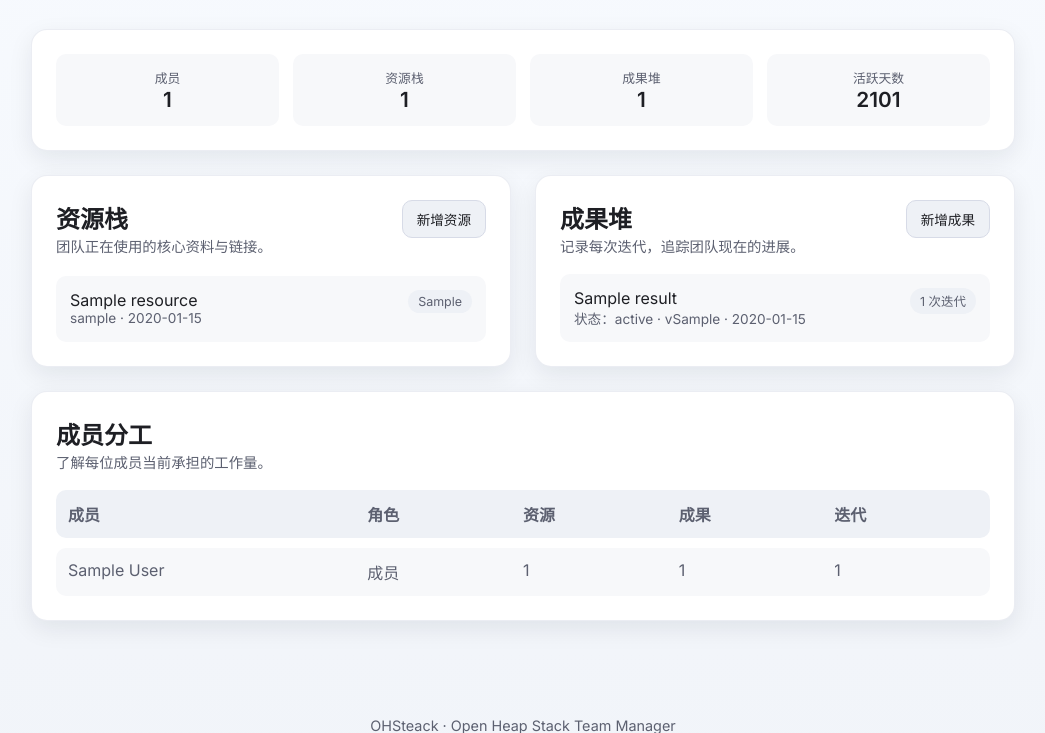
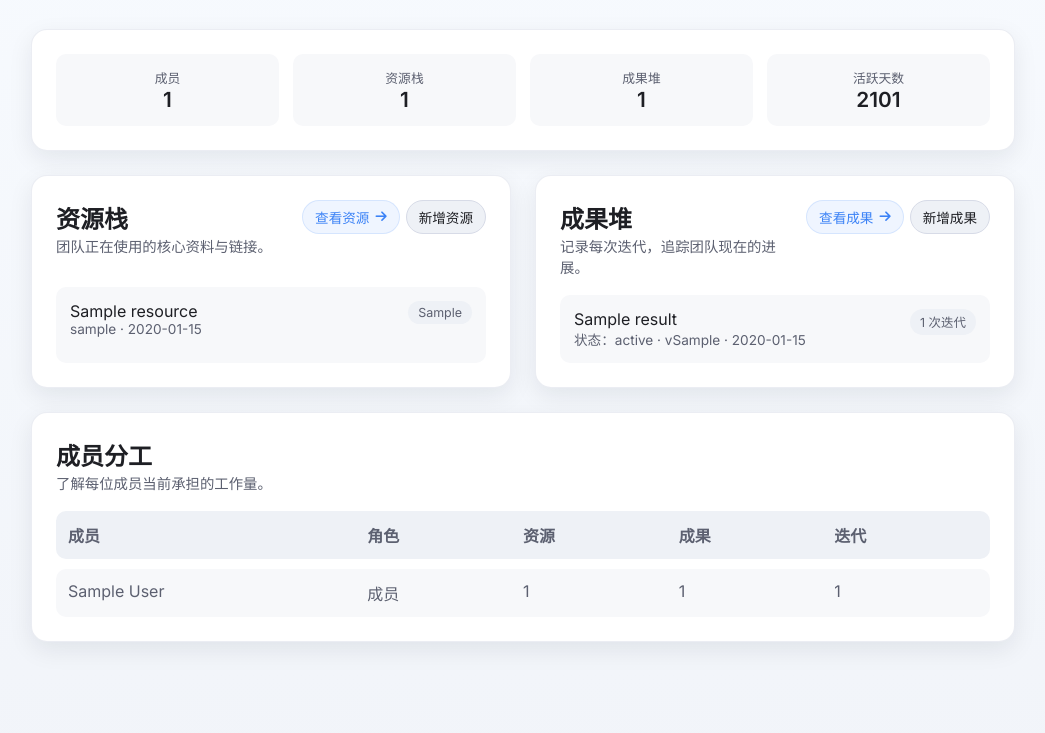
Before and after one commit to ErrDivine/OHSteack, a Flask app: page /team/1 in a window 1280 px wide. Shown: the part 243-976 px from the top of the page, without its empty margins (117-1162 px from the left). Run offline with Flask 3, Linux system fonts and the light colour scheme; a user stored in the database is signed in; tables that the repository leaves empty hold one stand-in row (values such as "Sample post"); grey boxes marked "Sample" are stand-in pictures.

Commit message:
resolved some issues like links and zip format and member edition acceess.

```diff
--- a/app/forms/resource.py
+++ b/app/forms/resource.py
@@ -31,7 +31,8 @@ class ResourceForm(FlaskForm):
     file = FileField('上传文件', validators=[
         Optional(),
         FileAllowed(['txt', 'pdf', 'png', 'jpg', 'jpeg', 'gif',
-                    'doc', 'docx', 'xls', 'xlsx', 'ppt', 'pptx', 'md'],
+                    'doc', 'docx', 'xls', 'xlsx', 'ppt', 'pptx', 'md',
+                    'zip', 'rar', '7z', 'tar', 'gz'],
                    message='不支持的文件格式')
     ])
     category = SelectField('分类', choices=[
--- a/app/models/resource.py
+++ b/app/models/resource.py
@@ -56,7 +56,7 @@ class Resource(db.Model):
         """检查用户是否可以编辑此资源"""
         if not user.is_authenticated:
             return False
-        return user.is_admin or user.id == self.creator_id or user.is_team_leader(self.team)
+        return user.is_admin or user.id == self.creator_id or user.is_team_member(self.team)
 
     def to_dict(self):
         """转换为字典"""
--- a/static/css/style.css
+++ b/static/css/style.css
@@ -682,6 +682,55 @@ a:hover {
     font-weight: 600;
 }
 
+.section-actions {
+    display: flex;
+    align-items: center;
+    gap: 6px;
+    flex-wrap: wrap;
+    flex-shrink: 0;
+}
+
+.section-link {
+    display: inline-flex;
+    align-items: center;
+    gap: 6px;
+    padding: 6px 12px;
+    border-radius: 999px;
+    font-weight: 500;
+    font-size: 0.85rem;
+    color: var(--accent);
+    background: rgba(59, 130, 246, 0.08);
+    border: 1px solid rgba(59, 130, 246, 0.14);
+    transition: background var(--transition), color var(--transition), box-shadow var(--transition), transform var(--transition);
+}
+
+.section-link i {
+    font-size: 0.8rem;
+    transition: transform var(--transition);
+}
+
+.section-link:hover {
+    color: var(--accent-strong);
+    background: rgba(59, 130, 246, 0.16);
+    transform: translateY(-1px);
+    box-shadow: var(--shadow-sm);
+}
+
+.section-link:hover i {
+    transform: translateX(3px);
+}
+
+.section-actions .btn.btn-sm {
+    padding: 6px 12px;
+    font-size: 0.85rem;
+    border-radius: 999px;
+}
+
+.space-section header > div:first-child {
+    flex: 1 1 auto;
+    min-width: 0;
+}
+
 .team-space-grid {
     display: grid;
     gap: 24px;
--- a/templates/team/detail.html
+++ b/templates/team/detail.html
@@ -53,9 +53,15 @@
                     <h2>资源栈</h2>
                     <p>团队正在使用的核心资料与链接。</p>
                 </div>
+                <div class="section-actions">
+                    <a href="{{ url_for('resource.list_resources', team_id=team.id) }}" class="section-link">
+                        查看资源
+                        <i class="fas fa-arrow-right"></i>
+                    </a>
                     {% if is_member %}
                     <a class="btn btn-secondary btn-sm" href="{{ url_for('resource.create', team_id=team.id) }}">新增资源</a>
                     {% endif %}
+                </div>
             </header>
             {% if resource_stack %}
             <ul class="space-items">
@@ -74,6 +80,7 @@
                 <span>资源栈为空，开始整理第一份资料吧。</span>
             </div>
             {% endif %}
+
         </section>
 
         <section class="card space-section">
@@ -82,9 +89,15 @@
                     <h2>成果堆</h2>
                     <p>记录每次迭代，追踪团队现在的进展。</p>
                 </div>
+                <div class="section-actions">
+                    <a href="{{ url_for('result.list_results', team_id=team.id) }}" class="section-link">
+                        查看成果
+                        <i class="fas fa-arrow-right"></i>
+                    </a>
                     {% if is_member %}
                     <a class="btn btn-secondary btn-sm" href="{{ url_for('result.create', team_id=team.id) }}">新增成果</a>
                     {% endif %}
+                </div>
             </header>
             {% if result_heap %}
             <ul class="space-items">
```
Also changed, not shown: AGENTS.md (+6 -6 lines), 1 other file. Lines whose indentation alone changed are shown as unchanged.
